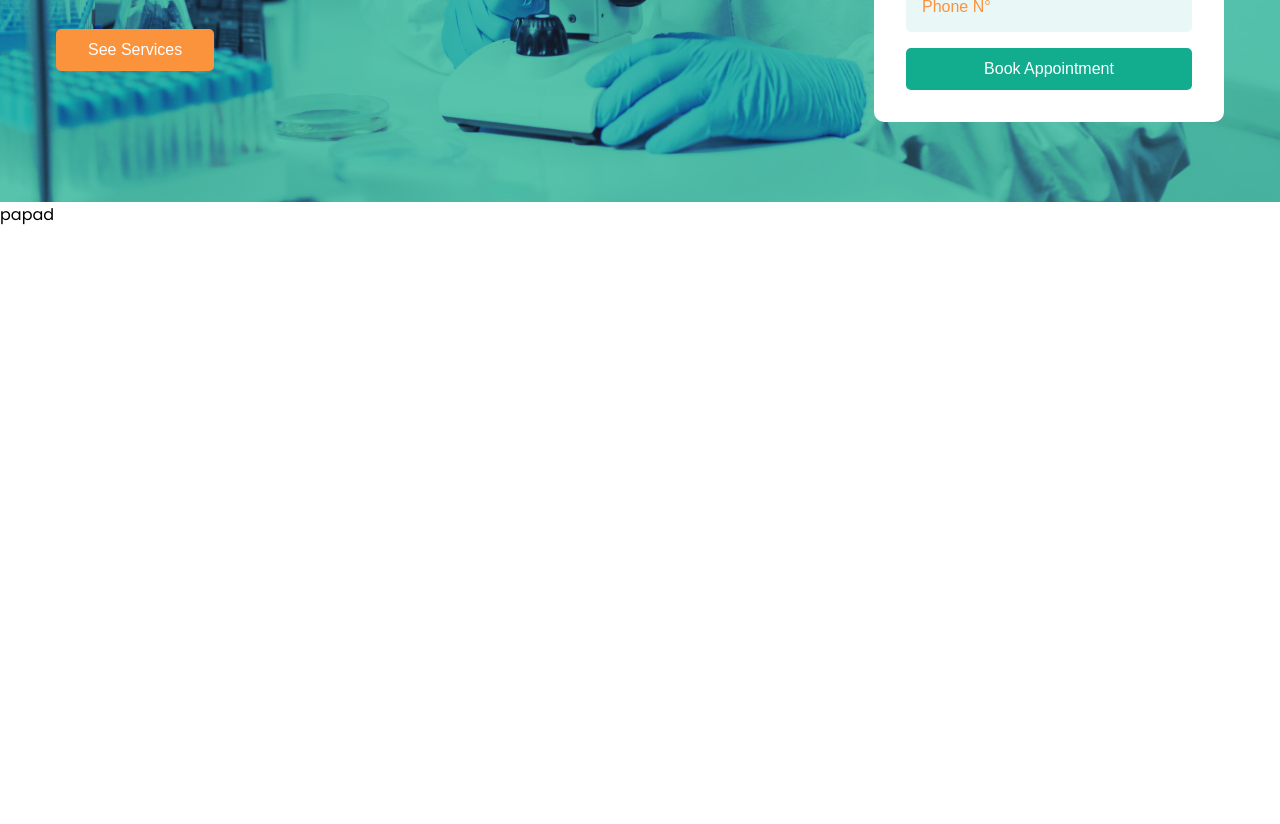
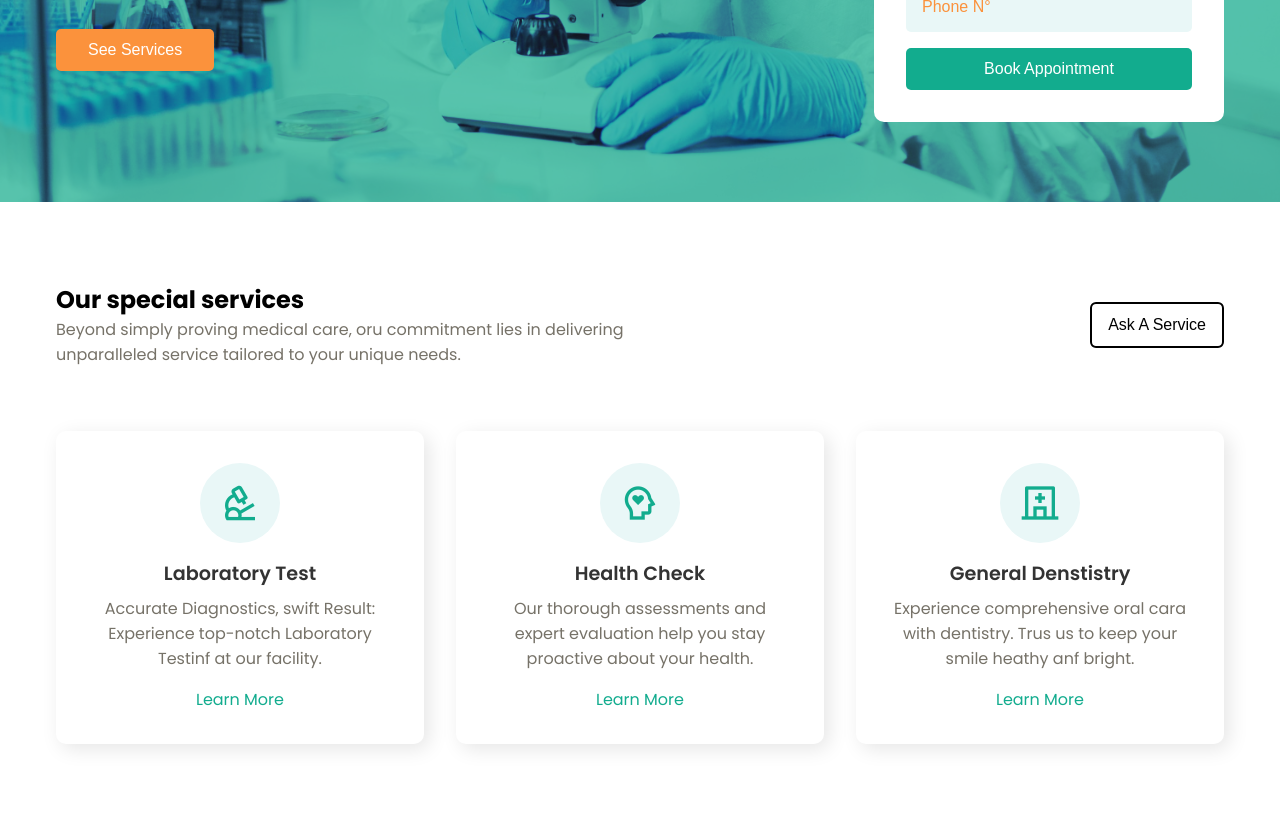
Before and after one commit to alqmst99/Medical-Care, a plain HTML site: page index.html in a window 1280 px wide. Shown: the part 485-1309 px from the top of the page. Before the commit the page ends 800 px from the top, so only its background shows below. Drawn offline with nearby package versions, Linux system fonts and the light colour scheme.

Commit message:
service section

```diff
--- a/Assets/Style/style.css
+++ b/Assets/Style/style.css
@@ -171,3 +171,87 @@ header{
     font-weight: 700;
     color: var(--primary-color);
 }
+
+/*SECTION SERVICES*/
+.service_header{
+    display: flex;
+    align-items: center;
+    justify-content: space-between;
+    gap: 2rem;
+}
+
+
+.service_header_content p{
+    max-width: 600px;
+    color: var(--text-light);
+
+}
+
+.service_btn{
+    padding: .75rem 1rem;
+    outline: auto;
+    font-size: var(--primary-color);
+    border-end-end-radius:  1pc solid var(--primary-color);
+    background-color: transparent;
+    border-radius: 5px;
+    white-space: nowrap;
+    cursor: pointer;
+    transition: 0.3s;
+}
+
+.service_btn:hover{
+    color: var(--withe);
+    background-color: var(--primary-color);
+}
+
+.service_grid{
+    margin-top: 4rem;
+    display: grid;
+    grid-template-columns: repeat(3, 1fr);
+    gap: 2rem;
+}
+
+.service_card{
+    padding: 2rem;
+    text-align: center;
+    border-radius: 10px;
+    box-shadow: 5px 5px 20px rgba(0 , 0 , 0 , .1);
+    cursor: pointer;
+
+}
+
+.service_card span{
+    display: inline-block;
+  margin-bottom: 1rem;
+    padding: 10px 20px;
+    font-size: 2.5rem;
+    color: var(--primary-color);
+    background-color: var(--Primary-color-light);
+    border-radius: 100%;
+    transition: 0.3s;
+}
+
+.service_card h4{
+    margin-bottom: .5rem;
+    font-size: 1.2rem;
+    font-weight: 600;
+    color: var(--text-dark);
+}
+
+.service_card p{
+    margin-bottom: 1rem;
+    color: var(--text-light);
+}
+
+.service_card a{
+    color: var(--primary-color);
+}
+
+.service_card a:hover{
+    color: var(--primary-color-black);
+}
+
+.service_card:hover span{
+    color: var(--Primary-color-light);
+    background-color: var(--primary-color);
+}
--- a/index.html
+++ b/index.html
@@ -4,6 +4,7 @@
     <meta charset="UTF-8">
     <meta name="viewport" content="width=device-width, initial-scale=1.0">
     <link rel="stylesheet" href="./Assets/Style/style.css">
+    <link href="https://cdn.jsdelivr.net/npm/remixicon@4.5.0/fonts/remixicon.css" rel="stylesheet"/>
     <title>Medical Care</title>
 </head>
 <body>
@@ -48,8 +49,45 @@
     </Header>
 
     <Main>
-<section>
-    papad
+<section class="section_container service_container">
+    <div class="service_header">
+        <div class="service_header_content">
+            <h2>Our special services</h2>
+            <p>
+                Beyond simply proving medical care, oru commitment lies in
+                delivering unparalleled service tailored to your unique needs.
+            </p>
+        </div>
+        <button class="service_btn">Ask A Service</button>
+    </div>
+    <div class="service_grid">
+        <div class="service_card">
+            <span><i class="ri-microscope-line"></i></span>
+            <h4>Laboratory Test</h4>
+            <p>
+                Accurate Diagnostics, swift Result: Experience top-notch Laboratory
+                Testinf at our facility.
+            </p>
+            <a href="#">Learn More</a>
+        </div>
+        <div class="service_card">
+            <span><i class="ri-mental-health-line"></i></span>
+            <h4>Health Check </h4>
+            <p>
+                Our thorough assessments and expert evaluation help you stay
+                proactive about your health.
+            </p>
+            <a href="#">Learn More</a>
+        </div>
+        <div class="service_card">
+            <span><i class="ri-hospital-line"></i></span>
+            <h4>General Denstistry</h4>
+            <p>
+                Experience comprehensive oral cara with dentistry. Trus us to keep your smile heathy anf bright.
+            </p>
+            <a href="#">Learn More</a>
+        </div>
+    </div>
 </section>
     </Main>
 
```
